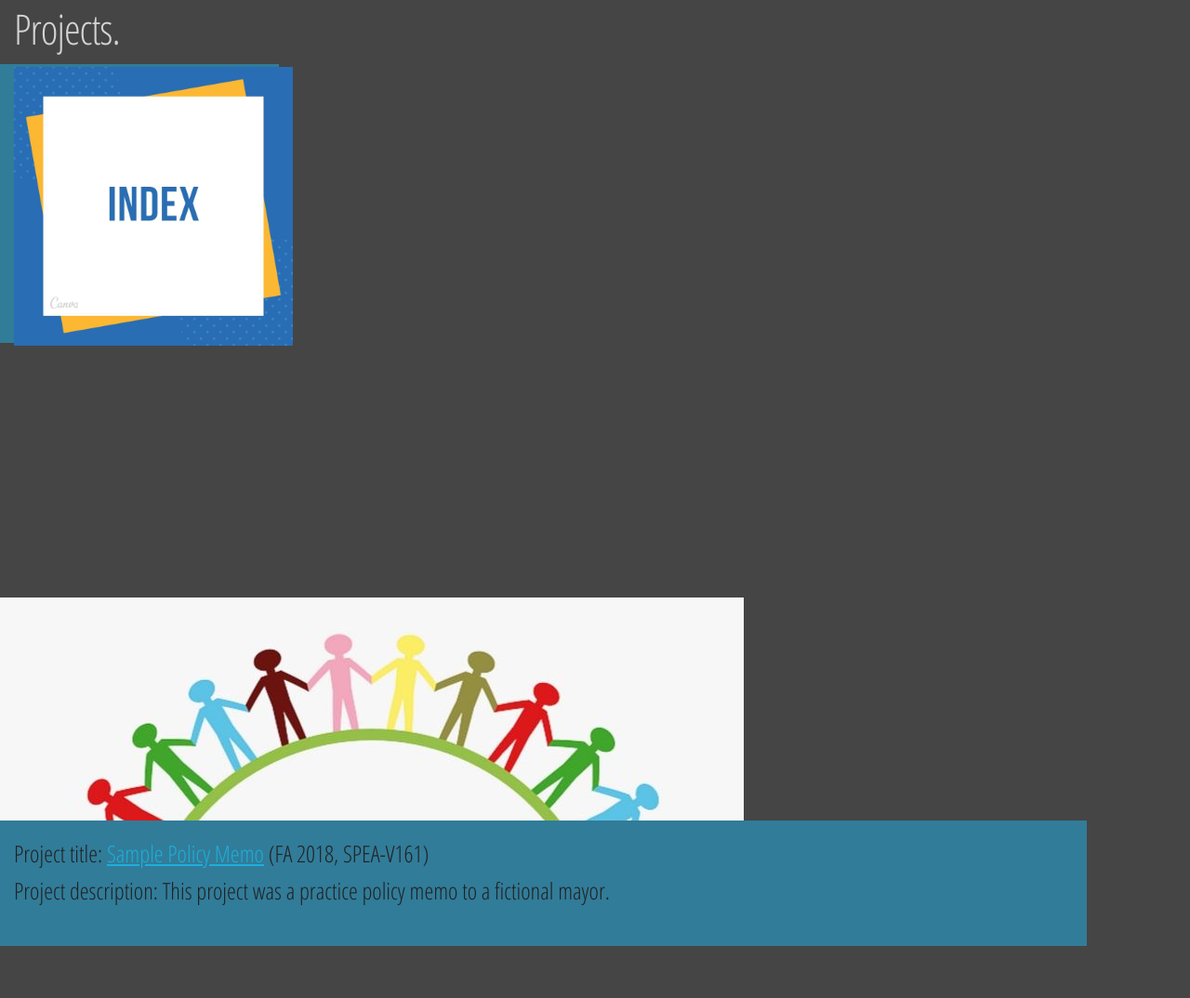
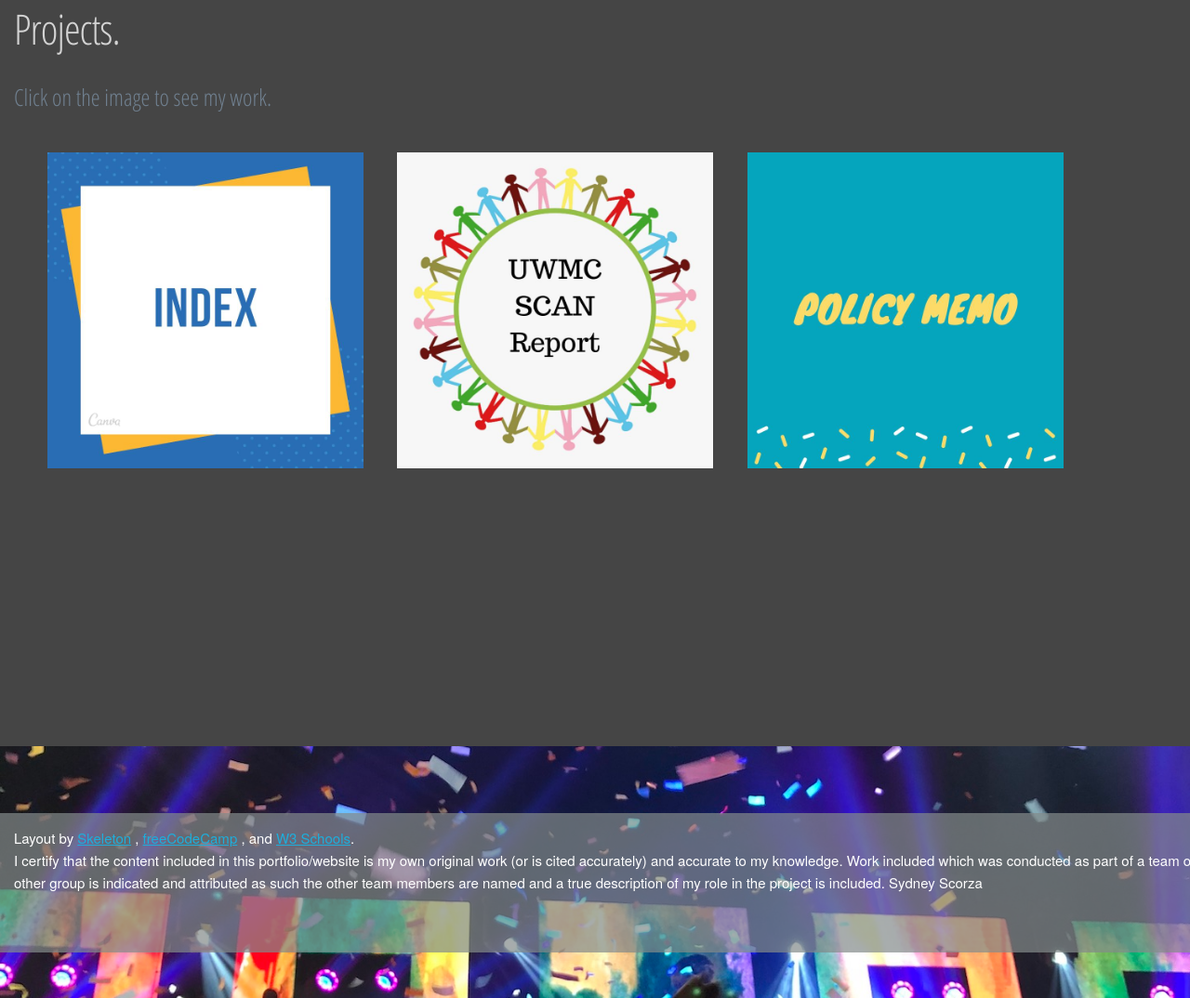
Before and after one commit to sscorza/sscorza.github.io, a plain HTML site: page home.html in a window 1280 px wide. Shown: the part 1789-2863 px from the top of the page at 93% size. Drawn offline with nearby package versions, Linux system fonts and the light colour scheme.

Commit message:
more code :)

```diff
--- a/cssMidterm.css
+++ b/cssMidterm.css
@@ -91,7 +91,7 @@ body{
 
 .section3 {
     background-color:#454545;
-    height: 80%;
+    height: 100%;
     width: 100%;
 }
 
@@ -115,7 +115,7 @@ body{
     height: 15%;
 }
 
-.section4{
+/* .section4{
     background-color: #454545;
     height: 30%;
     padding-top: 0px;
@@ -132,7 +132,7 @@ body{
     padding: 15px;
     font-size: 25px;
     font-family: 'Open Sans Condensed', sans-serif;
-}
+} */
 
 .memo2{
     padding: 15px;
@@ -142,12 +142,14 @@ body{
     background: rgba(25,190,255,.45);
 }
 
-.project{
-    padding: 0px;
-    margin: 0px;
+.section3 div{
+    /* padding: 0;
+    margin: 5px; */
     background: rgba(25,190,255,.45);
-    width: 300px;
-    height: 300px;
+    max-width: 325px;
+    width: 325px;
+    height: 325px;
+    max-height: 325px;
 }
 
 .report{
@@ -179,13 +181,13 @@ body{
     font-size: 45px;
     color: lightgray;
 }
-
+/*
 .section5{
     background-color: #454545;
     height: 45%;
     padding-top: 0px;
     margin-top: 0px
-}
+} */
 
 #body{
     background-image: url(images/LOUIS.jpg);
@@ -205,22 +207,24 @@ a:hover{
 }
 
 .project img{
-    height: 300px;
-    width: 300px;
-    padding-left: 15px;
-}
-
-
-.project img{
     position: absolute;
     opacity: 1;
-    top: 133;
-    bottom: 0;
+    /* top: 133;
+    bottom: 0; */
     transition: .5s ease;
-    height: 300px;
-    width: 300px;
+    height: 340px;
+    width: 340px;
+    /* padding-left: 20px; */
 }
 
 .project img:hover{
     opacity: 0;
 }
+
+.smalltext{
+    font-size: 21px;
+}
+
+.tinyproject{
+    color: slategrey;
+}
--- a/home.html
+++ b/home.html
@@ -21,8 +21,7 @@
           <a href="#project"> Projects</a>
         </nav>
       </div>
-	  <div class="row content blank">
-	  </div>
+      <div class="row content blank"></div>
       <div class="row content section1">
         <div class="nine columns introduction">
           <h2>Hello.</h2>
@@ -38,11 +37,12 @@
           <br />
           <h2>About Me.</h2>
           <p>
-			I am a senior from Downers Grove, IL studying law and public policy with a minor in
-			human-centered computing at Indiana University. After graduation, I
-			want to work as a front-end web developer. In my free time I enjoy
-			spending time outside, listening to music, and spending time with
-			friends and family. To learn more check out my <a href="resume.html">resume!</a>
+            I am a senior from Downers Grove, IL studying law and public policy
+            with a minor in human-centered computing at Indiana University.
+            After graduation, I want to work as a front-end web developer. In my
+            free time I enjoy spending time outside, listening to music, and
+            spending time with friends and family. To learn more check out my
+            <a href="resume.html">resume!</a>
           </p>
         </div>
         <div class="four columns picture">
@@ -53,51 +53,38 @@
       </div>
       <div class="row content section3" id="project">
 		<h2>Projects.</h2>
-		<div class="project">
-				<img src="images/Index.jpg">
+		<p class="tinyproject">Click on the image to see my work.</p>
+        <div class="four columns project">
+          <a href="http://pages.iu.edu/~sscorza/i101/index.html" target="_blank"
+            ><img src="images/Index.jpg"
+          /></a>
           <p class="index">
-			Project title:
-			<a
-			  href="http://pages.iu.edu/~sscorza/i101/index.html"
-			  target="_blank"
-			  >i101 Index Page</a
-			>
-			(FA 2019, INFO-i101)
+            Project title: i101 Index Page (FA 2019, INFO-i101)
             <br />
-			Project description: My i101 Index Page houses all of my<br> assignments
-			for the course.
+            Project description: My i101 Index Page houses all of my<br />
+            assignments for the course.
           </p>
         </div>
-	  </div>
-	  <div class="row content section4">
-		<div class="SCAN">
-			<img src="images/SCAN.jpg">
+        <div class="four columns project">
+          <a href="project/scan.pdf" target="_blank"> <img src="images/SCAN.jpg"></a>
           <p class="report">
-			Project title: United Way of Monroe County SCAN
-			<a href="project/finalReport.pdf" target="_blank">Report</a> and
-			<a href="project/finalPresentation.pdf" target="_blank"
-			  >Presentation</a
-			>
-			(FA 18, SPEA-V462)
+            <span class="smalltext">Project title: United Way of Monroe County SCAN
+			Report and Presentation
+            (FA 18, SPEA-V462)</span>
             <br />
-			Group Members: Allyson Ragan, Sydney Scorza, Bradly Cline, Bryce
-			Marsh
+            <span class="smalltext">Group Members: Allyson Ragan, Sydney Scorza, Bradly Cline, Bryce
+            Marsh</span>
             <br />
-			Project description: This project involved creating a SCAN report,
-			which is a Service Community Assessment of Needs. In this project we
-			gave our recommendations for the United Way of Monroe County on
-			their involvement with their "Earning a Living" program in Owen
-			County.
+            <span class="smalltext">Project description: This project involved creating a SCAN report, where we
+            gave our recommendations for the United Way of Monroe County.</span>
           </p>
         </div>
-	  </div>
-	  <div class="row content section5">
-		<div class="eleven columns memo2">
+
+        <div class="four columns project">
+			<a href="project/policyMemo.pdf" target="_blank"> <img src="images/Memo.jpg"></a>
           <p class="memo">
             Project title:
-			  <a href="project/policyMemo.pdf" target="_blank">
-				Sample Policy Memo</a
-			  >
+              Sample Policy Memo
             (FA 2018, SPEA-V161)
             <br />
             Project description: This project was a practice policy memo to a
@@ -106,13 +93,14 @@
         </div>
       </div>
     </div>
-	<br>
-	<br>
-	<br>
+    <br />
+    <br />
+    <br />
     <p class="layout">
       Layout by
       <a href="http://getskeleton.com" target="_blank">Skeleton</a> ,
-	  <a href="https://www.freecodecamp.org" target="_blank">freeCodeCamp</a> , and <a href="https://www.w3schools.com/">W3 Schools</a>.
+      <a href="https://www.freecodecamp.org" target="_blank">freeCodeCamp</a> ,
+      and <a href="https://www.w3schools.com/">W3 Schools</a>.
       <br />
       I certify that the content included in this portfolio/website is my own
       original work (or is cited accurately) and accurate to my knowledge. Work
@@ -120,6 +108,6 @@
       and attributed as such the other team members are named and a true
       description of my role in the project is included. Sydney Scorza
     </p>
-	<br>
+    <br />
   </body>
 </html>
```
Also changed, not shown: 2 other files. Lines whose indentation alone changed are shown as unchanged.
